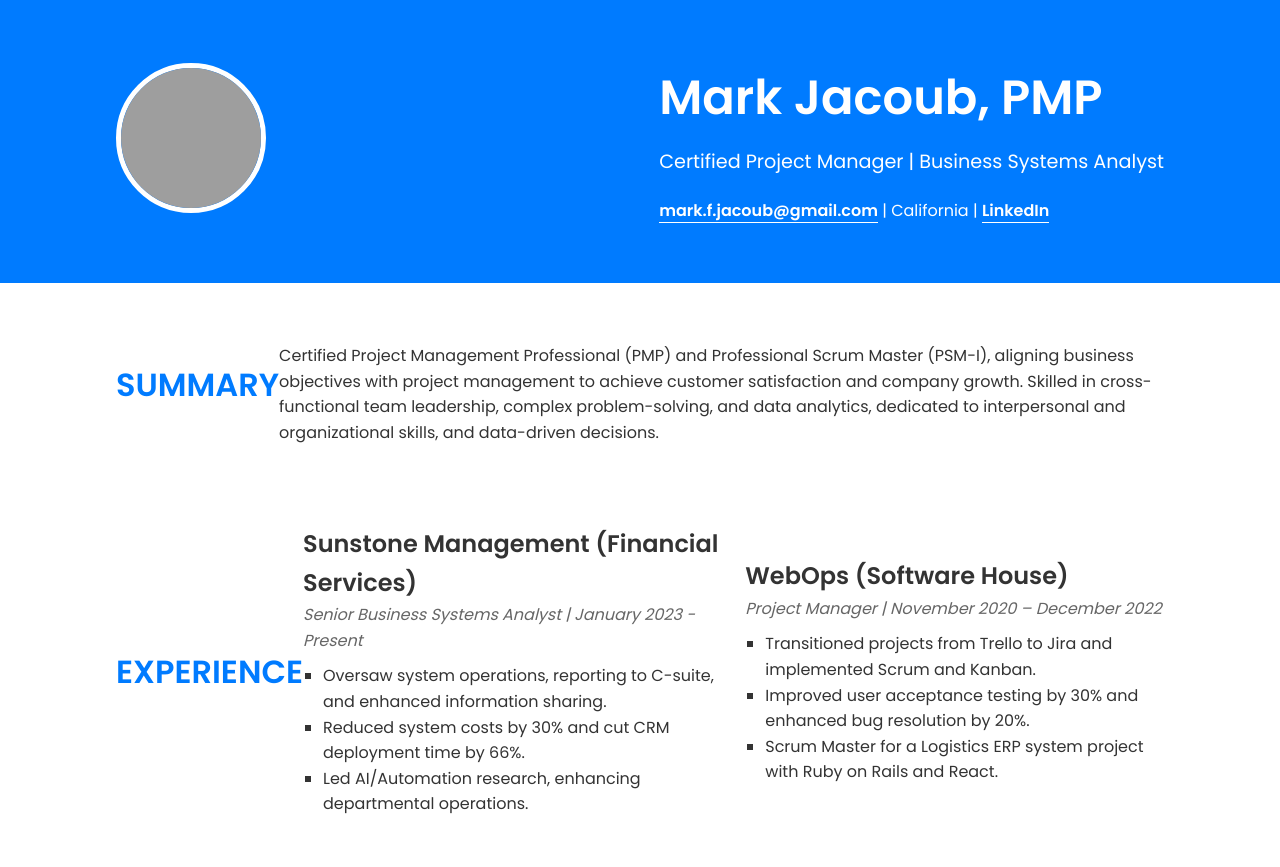
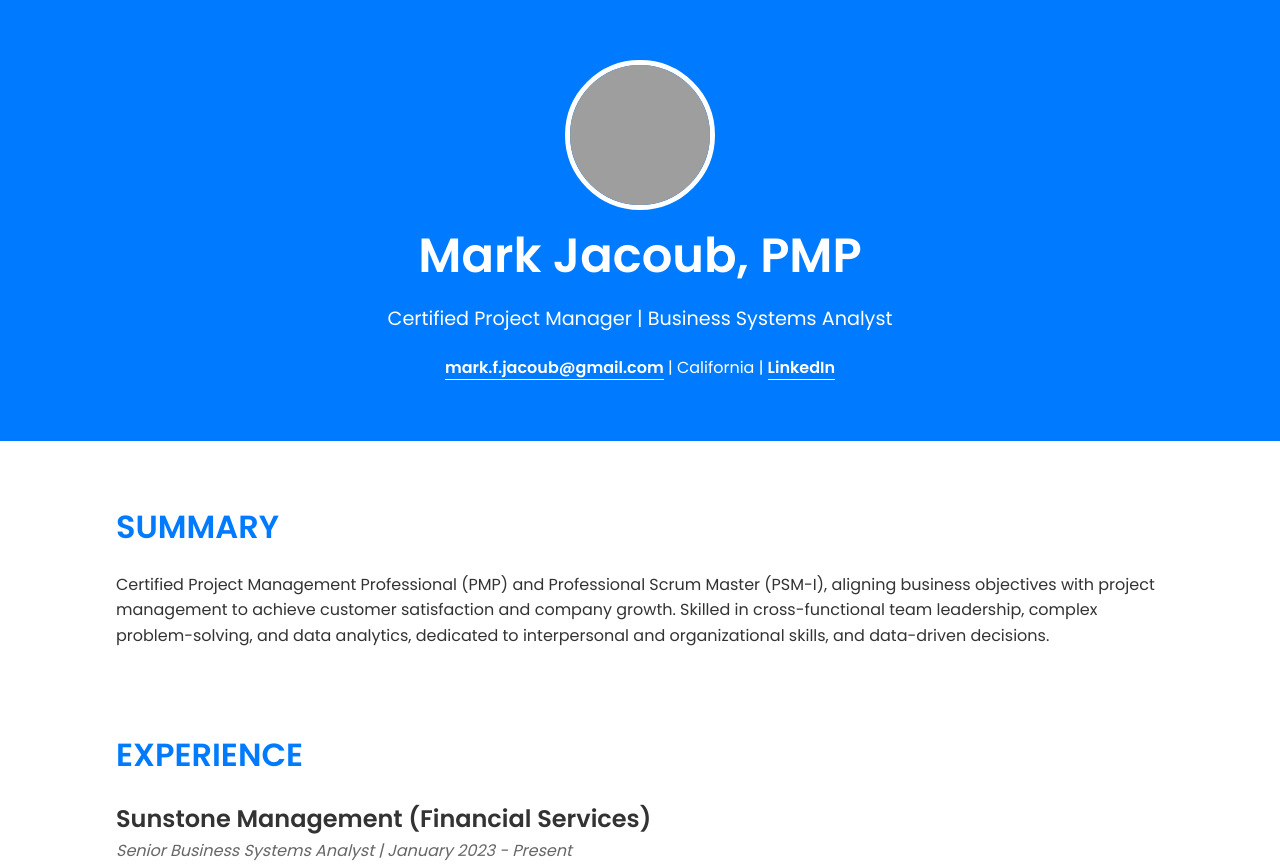
Before and after one commit to markjacoub/markjacoub.github.io, a plain HTML site: page index.html in a window 1280 px wide. Shown: the top 867 px of the page. Drawn offline with Linux system fonts and the light colour scheme; grey boxes are pictures that could not be loaded.

Commit message:
Update styles.css
added image this time

```diff
--- a/styles.css
+++ b/styles.css
@@ -19,28 +19,6 @@ a {
     text-decoration: none;
 }
 
-.container {
-    width: 85%;
-    max-width: 1200px;
-    margin: 0 auto;
-    padding: 20px;
-    display: flex;
-    align-items: center;
-}
-
-.hero {
-    background: #007bff;
-    color: #fff;
-    padding: 40px 0;
-}
-
-.hero-content {
-    display: flex;
-    align-items: center;
-    justify-content: space-between;
-    gap: 30px; /* Space between image and text */
-}
-
 .profile-pic img {
     border-radius: 50%; /* Make image round */
     width: 150px;
@@ -49,8 +27,18 @@ a {
     border: 5px solid #fff;
 }
 
-.hero-text {
-    max-width: 70%;
+.container {
+    width: 85%;
+    max-width: 1200px;
+    margin: 0 auto;
+    padding: 20px;
+}
+
+.hero {
+    background: #007bff;
+    color: #fff;
+    padding: 40px 0;
+    text-align: center;
 }
 
 .hero h1 {
```
